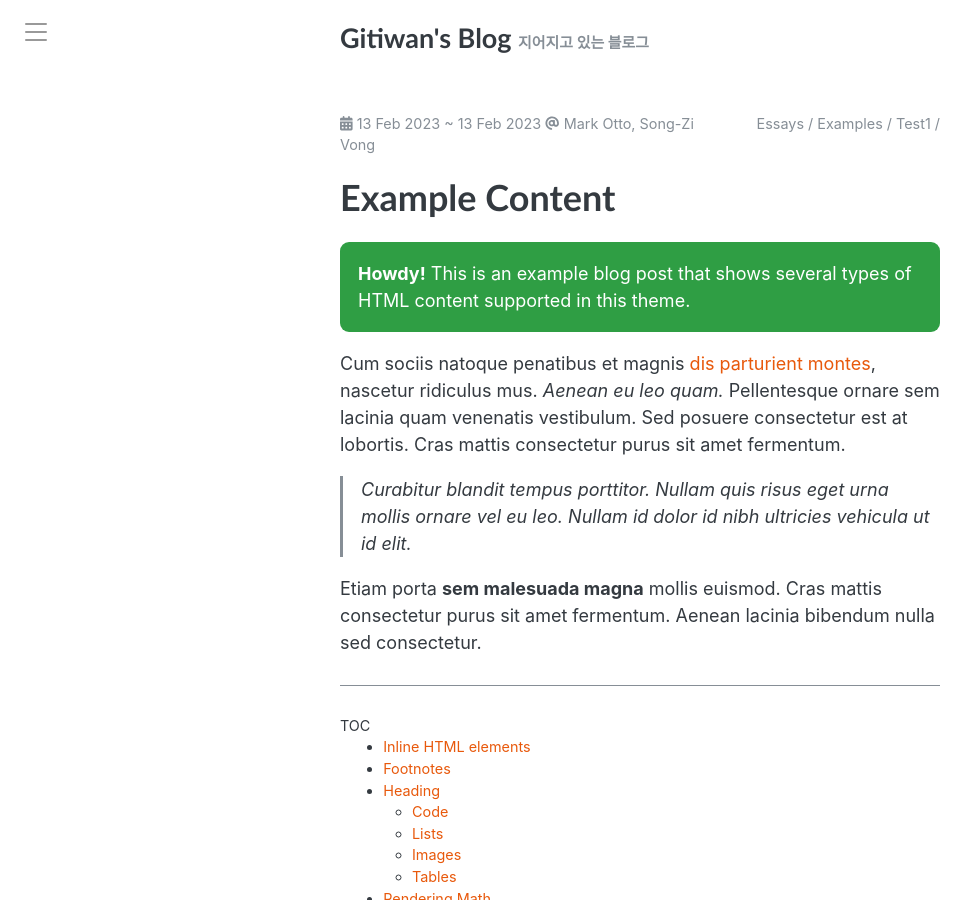
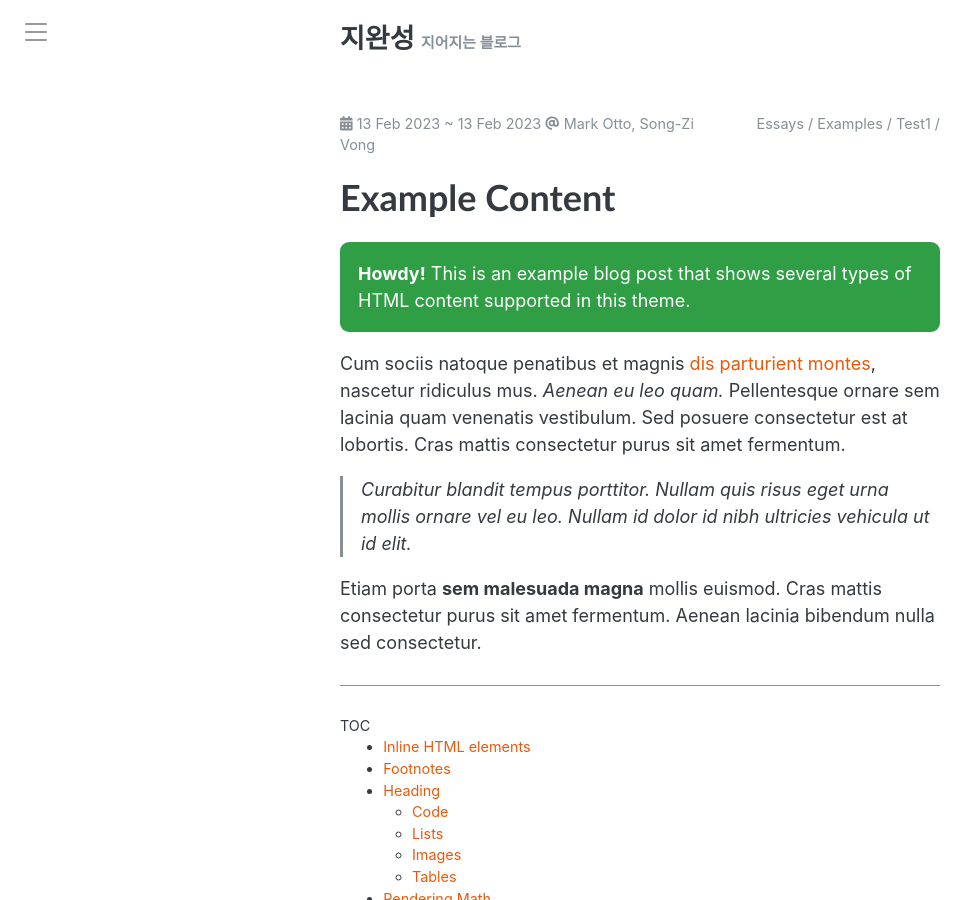
Before and after one commit to jiwanst/gwan.github.io, a Jekyll site: the page built from _posts/2023-02-13-example-content.md, in a window 1280 px wide and 900 px high. Shown: the whole window, without its empty margins (0-978 px from the left). Built offline with Jekyll 4.4.1, drawn with Linux system fonts in a browser that asks for light colours.

Commit message:
title change

```diff
--- a/_config.yml
+++ b/_config.yml
@@ -1,6 +1,6 @@
-title: Gitiwan's Blog
-tagline: 지어지고 있는 블로그
-description: Getting better every single moment.
+title: 지완성
+tagline: 지어지는 블로그
+description: Getting better \n every single moment.
 
 author:
   name:   G-wan Han
--- a/_data/navigation.yml
+++ b/_data/navigation.yml
@@ -4,8 +4,8 @@
   url: /archive/
 - title: Categories
   url: /categories/
-- title: Tags
-  url: /tags/
+- title: Tags2
+  url: /tags2/
 - title: Download
   url: https://github.com/gitiwan/gitiwan.github.io/archive/refs/heads/main.zip
 - title: GitHub
--- a/_posts/2023-02-13-example-content.md
+++ b/_posts/2023-02-13-example-content.md
@@ -3,7 +3,7 @@ layout: post
 title: Example Content
 author: [Mark Otto, Song-Zi Vong]
 categories: [Essays, Examples, Test1]
-tags: [example, html, Test2]
+tags2: [example, html, Test2]
 math: true
 last_modified_at: 2023-02-13 16:32:00 +0800
 ---
```
Also changed, not shown: jekyll-theme-tao.gemspec.
